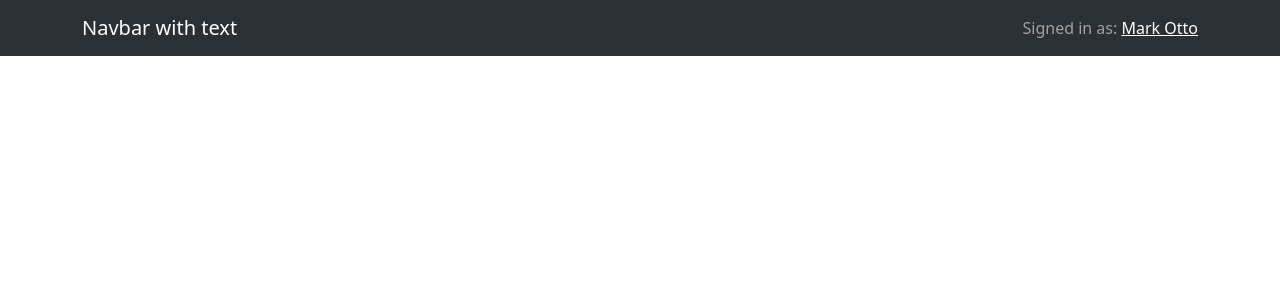
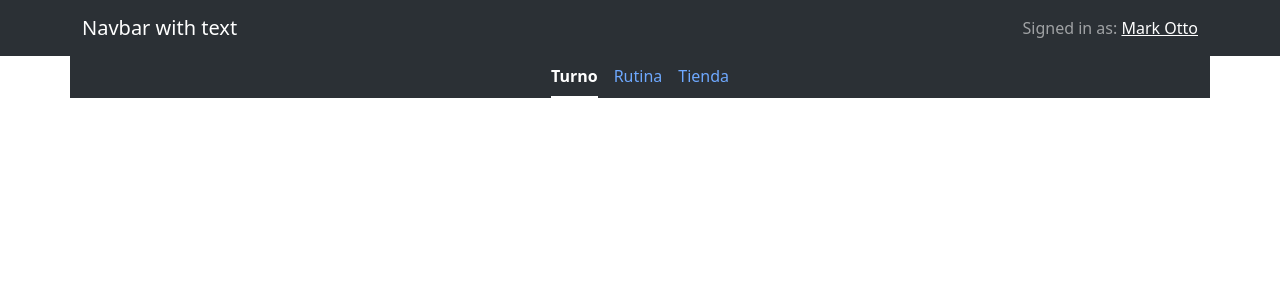
Before and after one commit to MaxiLeguiza/gymapp, a React (Vite) app in the folder gymapp/: page / in a window 1280 px wide. Shown: the top 300 px of the page. Built offline with nearby package versions, Linux system fonts and the light colour scheme.

Commit message:
SubNavBar
Comenzamos a crear navbar inferior de la app

```diff
--- /dev/null
+++ b/gymapp/src/components/SubNavBar.tsx
@@ -0,0 +1,20 @@
+import Container from "react-bootstrap/Container";
+import Nav from "react-bootstrap/Nav";
+
+export const SubNavBar = () => {
+  return (
+    <Container className="bg-body-tertiary" data-bs-theme="dark">
+      <Nav variant="underline" defaultActiveKey="/home" className="justify-content-center">
+        <Nav.Item>
+          <Nav.Link href="/home">Turno</Nav.Link>
+        </Nav.Item>
+        <Nav.Item>
+          <Nav.Link eventKey="link-1">Rutina</Nav.Link>
+        </Nav.Item>
+        <Nav.Item>
+          <Nav.Link eventKey="link-2" >Tienda</Nav.Link>
+        </Nav.Item>
+      </Nav>
+    </Container>
+  );
+};
--- a/gymapp/src/main.tsx
+++ b/gymapp/src/main.tsx
@@ -3,9 +3,11 @@ import { createRoot } from 'react-dom/client'
 import 'bootstrap/dist/css/bootstrap.min.css';
 
 import { NavBar } from './components/NavBar.tsx'
+import { SubNavBar } from './components/SubNavBar.tsx'
 
 createRoot(document.getElementById('root')!).render(
   <StrictMode>
    <NavBar/>
+   <SubNavBar/>
   </StrictMode>,
 )
```
